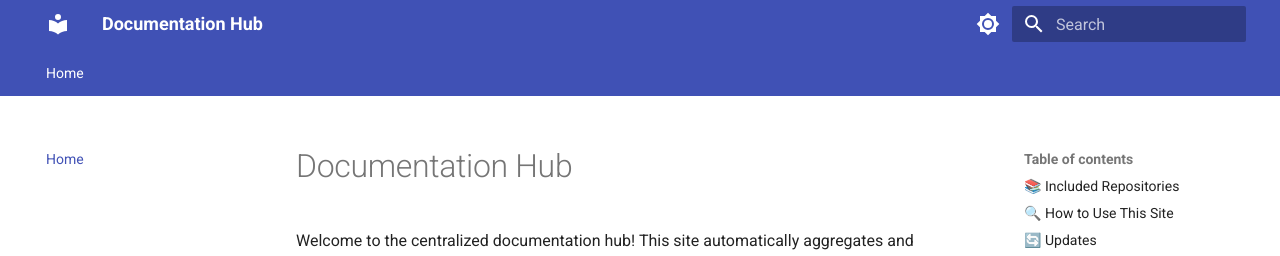
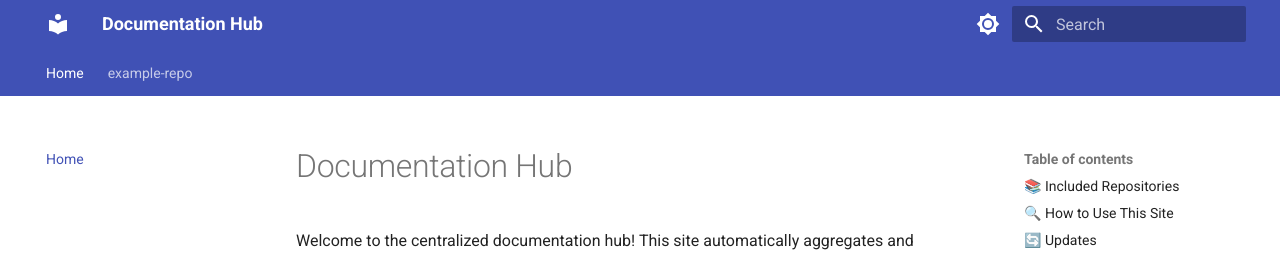
Before and after one commit to at1337github/docs-site-all-repos, an MkDocs documentation site: the page built from docs/index.md, in a window 1280 px wide and 900 px high. Shown: the top 256 px of the window. Built offline with MkDocs 1.6.1 and Material for MkDocs 9.7.7, drawn with Linux system fonts in a browser that asks for light colours.

Commit message:
Fix YAML parsing error in fetch_repos.py by avoiding Python tag parsing
Co-authored-by: at1337github <140554549+at1337github@users.noreply.github.com>

```diff
--- a/mkdocs.yml
+++ b/mkdocs.yml
@@ -56,4 +56,6 @@ markdown_extensions:
 
 # Navigation will be auto-generated by the fetch script
 nav:
-  - Home: index.md
+- Home: index.md
+- example-repo:
+    example-repo Overview: example-repo/README.md
```
